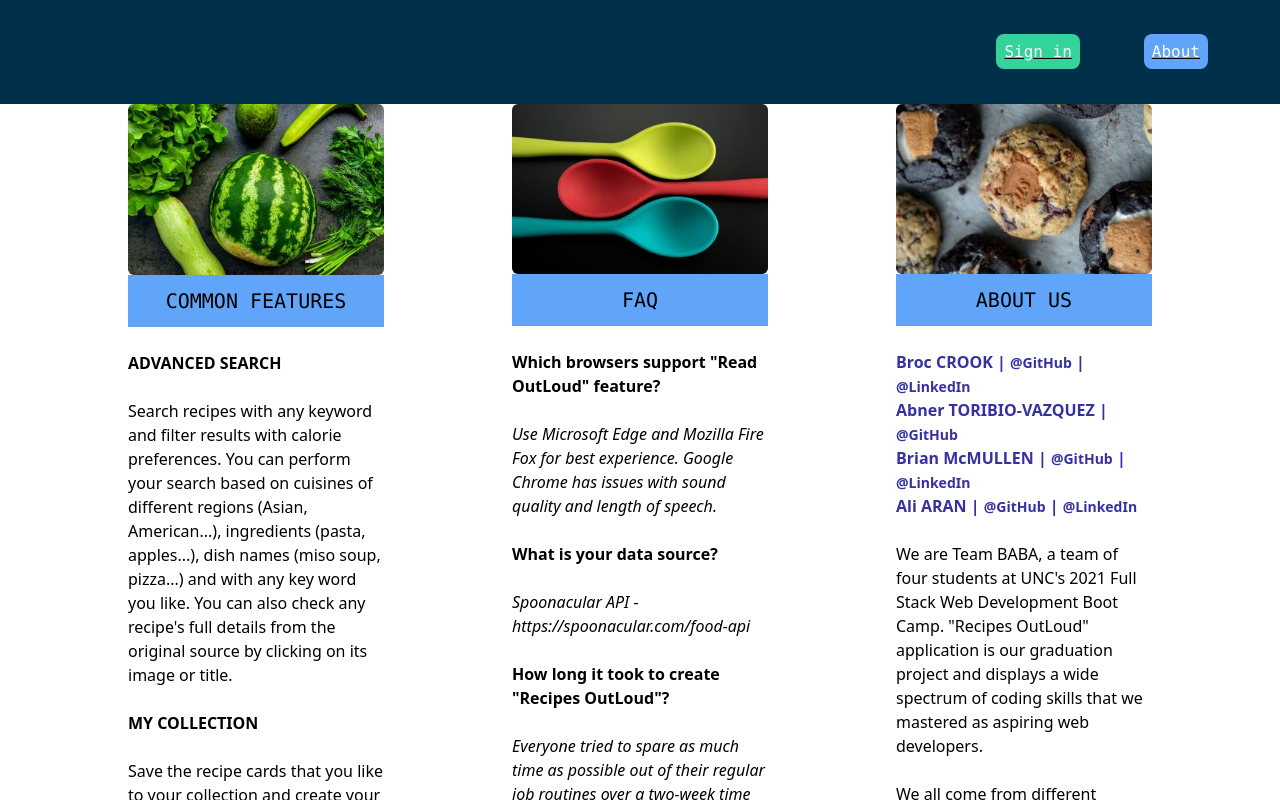
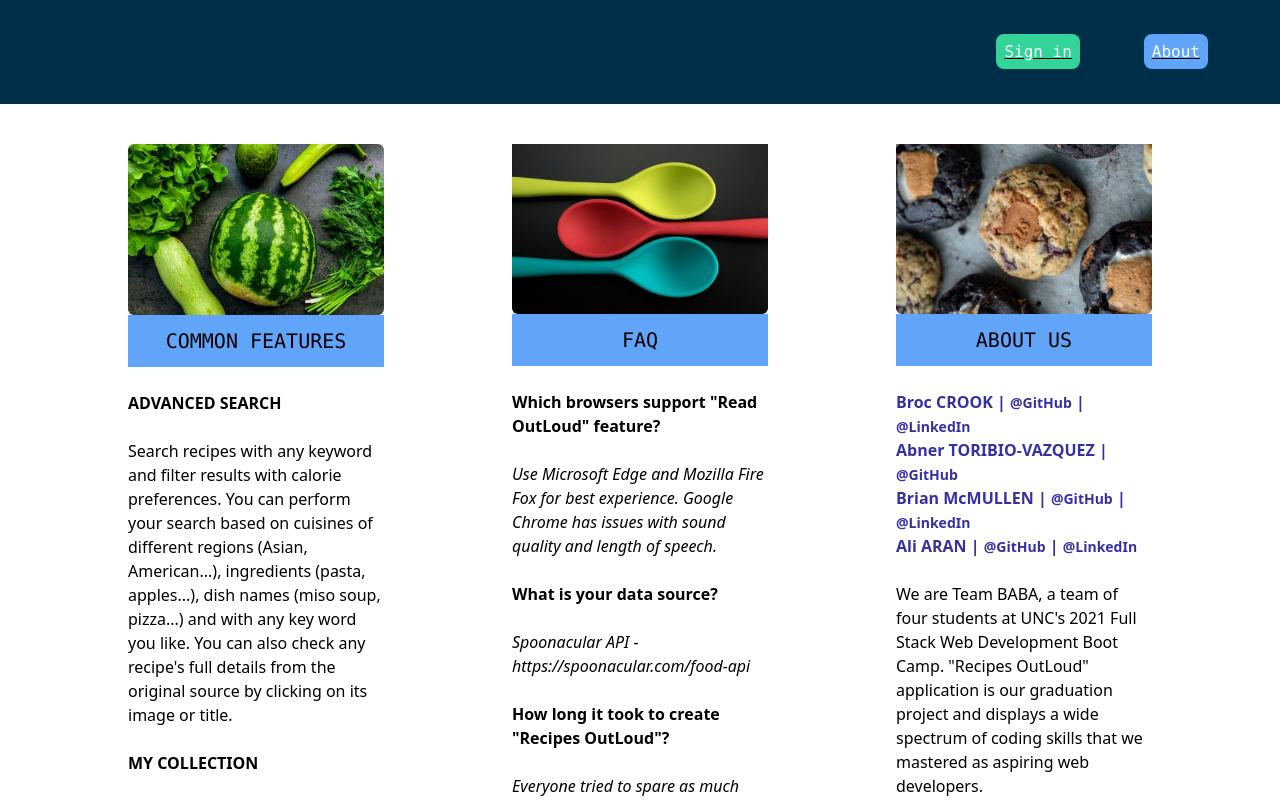
Before and after one commit to AbnerTor/recipes-outloud-two, a React (Create React App) app in the folder client/: page /features in a window 1280 px wide. Shown: the top 800 px of the page. Built offline with nearby package versions, Linux system fonts and the light colour scheme; a web font is replaced by a local one.

Commit message:
fixed image spacing on about page

```diff
--- a/client/src/components/HeaderHome.js
+++ b/client/src/components/HeaderHome.js
@@ -54,7 +54,7 @@ const HeaderHome = () => {
 
                 <div className="flex flex-wrap">
                     <p className="mt-32 pl-14 text-lg text-offWhite font-landing text-5xl">Expand Your Joy of Cooking!</p>
-        <p className="pl-14 text-2xl text-offWhite font-mono mt-16 mb-36">Recipes OutLoud is a platform for all food-lovers<br/> Easily create a collection of recipes <br/> Hear them "OutLoud" with one click</p>
+                    <p className="pl-14 text-2xl text-offWhite font-mono mt-16 mb-36">Recipes OutLoud is a platform for all food-lovers<br /> Easily create a collection of recipes <br /> Hear them "OutLoud" with one click</p>
                 </div>
 
                 <h1 className='pl-14 pt-5 text-offWhite font-mono text-xl '>Chef's Favorites</h1>
--- a/client/src/pages/HomeFeatures.js
+++ b/client/src/pages/HomeFeatures.js
@@ -14,7 +14,7 @@ function HomeFeatures() {
       <div className="flex justify-evenly">
         <div className="flex-column w-1/5">
           <div>
-            <img className="rounded-md h-54" src={features} alt="a table full of meals" />
+            <img className="rounded-md h-54 mt-10" src={features} alt="a table full of meals" />
           </div>
           <h2 className="py-3 bg-blue-400 text-xl flex justify-center font-mono">COMMON FEATURES</h2>
           <div className="mt-6 mb-20">
@@ -48,7 +48,7 @@ function HomeFeatures() {
 
         <div className="flex-column w-1/5">
           <div>
-            <img className="rounded-md h-54" src={faq} alt="a table full of meals" />
+            <img className="rounded-md h-54 pt-10 rounded" src={faq} alt="a table full of meals" />
           </div>
           <h2 className="py-3 bg-blue-400 text-xl flex justify-center font-mono">FAQ</h2>
 
@@ -72,7 +72,7 @@ function HomeFeatures() {
 
         <div className="flex-column w-1/5">
           <div>
-            <img className="rounded-md h-54" src={aboutus} alt="a table full of meals" />
+            <img className="rounded-md h-54 pt-10 rounded" src={aboutus} alt="a table full of meals" />
           </div>
           <h2 className="py-3 bg-blue-400 text-xl flex justify-center font-mono">ABOUT US</h2>
           <div className="mt-6">
--- a/client/src/pages/SearchRecipes.js
+++ b/client/src/pages/SearchRecipes.js
@@ -58,7 +58,7 @@ const SearchRecipes = () => {
       const complexData = results.map((recipe) => ({
         recipeId: recipe.id,
         title: recipe.title,
-        image: recipe.image || '../../images/placeholder.jpg',
+        image: recipe.image || '../images/placeholder.jpg',
 
       }));
 
```
Lines whose indentation alone changed are shown as unchanged.
